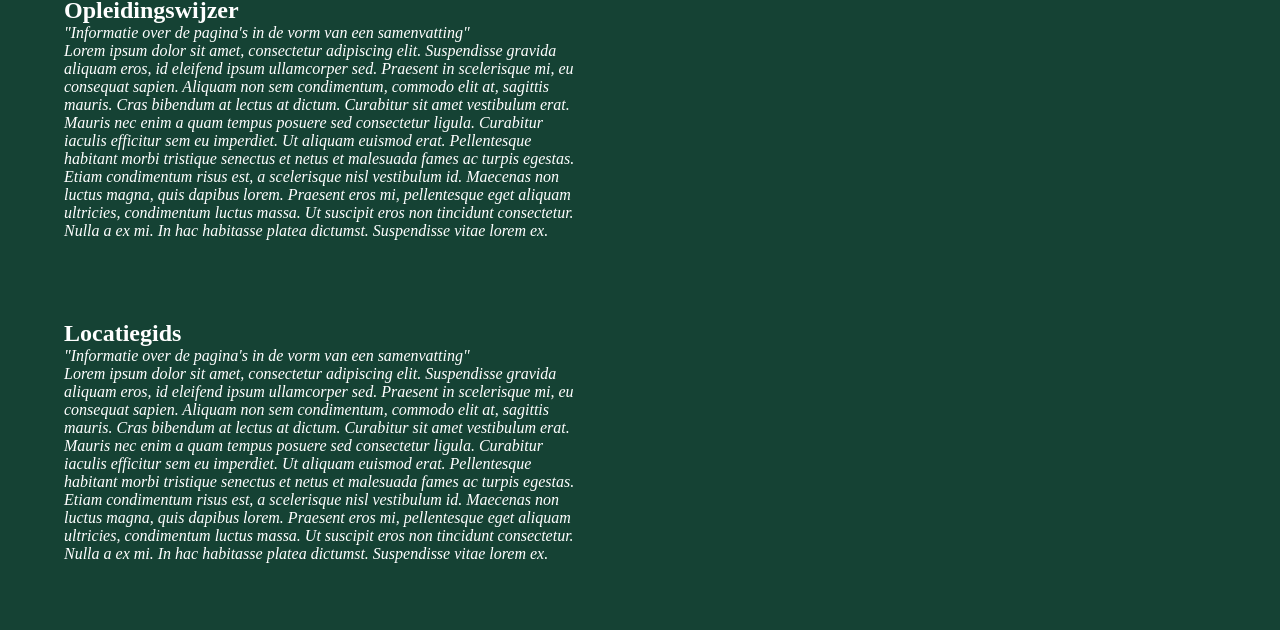
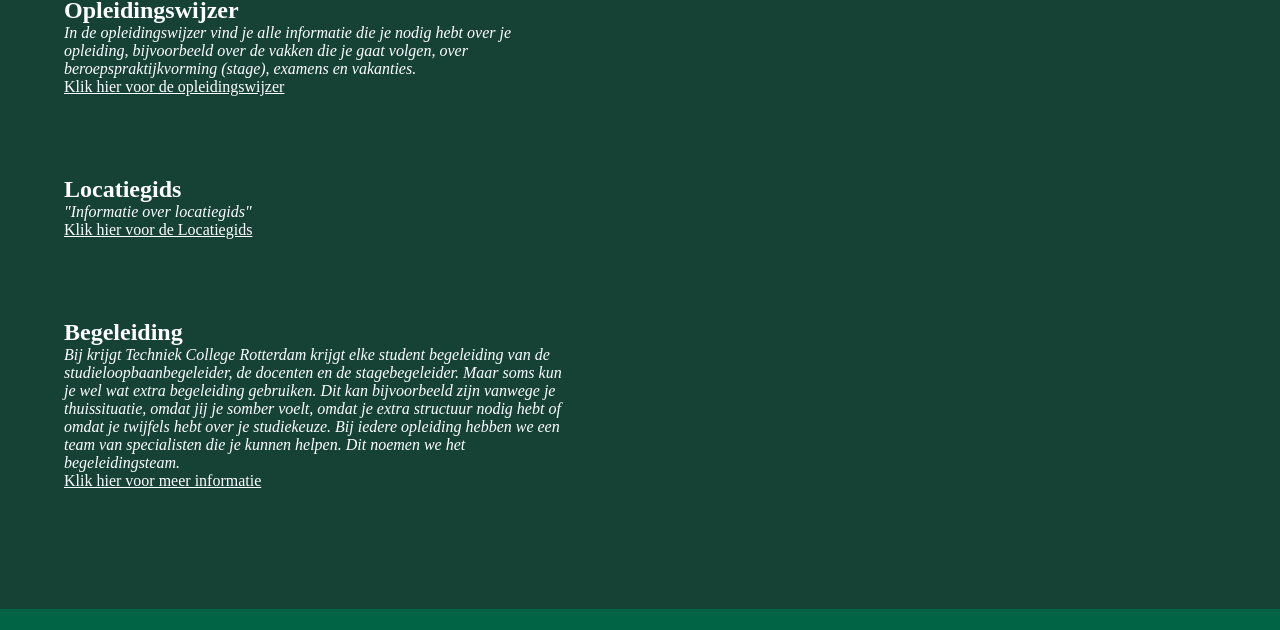
Before and after one commit to MaohuaFan/Project_Ouderavond, a plain HTML site: page opleiding.html in a window 1280 px wide. Shown: the part 119-749 px from the top of the page. Drawn offline with Linux system fonts and the light colour scheme.

Commit message:
Update opleiding.html

```diff
--- a/opleiding.html
+++ b/opleiding.html
@@ -52,21 +52,20 @@
             <h1 id="Opleidingswijzer">Opleiding</h1>
             <section>
                 <h2>Opleidingswijzer</h2>
-                <p>"Informatie over de pagina's in de vorm van een samenvatting"</p>
-                <p>
-                    Lorem ipsum dolor sit amet, consectetur adipiscing elit. Suspendisse gravida aliquam eros, id eleifend ipsum ullamcorper sed. Praesent in scelerisque mi, eu consequat sapien. Aliquam non sem condimentum, commodo elit at, sagittis mauris. Cras bibendum at lectus at dictum. Curabitur sit amet vestibulum erat. Mauris nec enim a quam tempus posuere sed consectetur ligula. Curabitur iaculis efficitur sem eu imperdiet. Ut aliquam euismod erat. Pellentesque habitant morbi tristique senectus et netus et malesuada fames ac turpis egestas. Etiam condimentum risus est, a scelerisque nisl vestibulum id. Maecenas non luctus magna, quis dapibus lorem. Praesent eros mi, pellentesque eget aliquam ultricies, condimentum luctus massa. Ut suscipit eros non tincidunt consectetur. Nulla a ex mi. In hac habitasse platea dictumst. Suspendisse vitae lorem ex.</p>
+                <p>In de opleidingswijzer vind je alle informatie die je nodig hebt over je opleiding, bijvoorbeeld over de vakken die je gaat volgen, over beroepspraktijkvorming (stage), examens en vakanties.</p>
+                <a href="https://studiehandleidingen.techniekcollegerotterdam.nl/studiehandleidingen/opleidingswijzer-software-developer/index">Klik hier voor de opleidingswijzer</a>
             </section>
             <section id="Locatiegids">
                 <h2>Locatiegids</h2>
-                <p>"Informatie over de pagina's in de vorm van een samenvatting"</p>
-                <p>
-                    Lorem ipsum dolor sit amet, consectetur adipiscing elit. Suspendisse gravida aliquam eros, id eleifend ipsum ullamcorper sed. Praesent in scelerisque mi, eu consequat sapien. Aliquam non sem condimentum, commodo elit at, sagittis mauris. Cras bibendum at lectus at dictum. Curabitur sit amet vestibulum erat. Mauris nec enim a quam tempus posuere sed consectetur ligula. Curabitur iaculis efficitur sem eu imperdiet. Ut aliquam euismod erat. Pellentesque habitant morbi tristique senectus et netus et malesuada fames ac turpis egestas. Etiam condimentum risus est, a scelerisque nisl vestibulum id. Maecenas non luctus magna, quis dapibus lorem. Praesent eros mi, pellentesque eget aliquam ultricies, condimentum luctus massa. Ut suscipit eros non tincidunt consectetur. Nulla a ex mi. In hac habitasse platea dictumst. Suspendisse vitae lorem ex.</p>
+                <p>"Informatie over locatiegids"</p>
+                <a href="https://techniekcollegerotterdam-production-images-s3bucket.s3.eu-central-1.amazonaws.com/losfz7gnbacfy1lge8t6f2b9wbji?response-content-disposition=inline%3B%20filename%3D%22Locatiegids%20Jan%20Ligthartstraat%2022-23.pdf%22%3B%20filename%2A%3DUTF-8%27%27Locatiegids%2520Jan%2520Ligthartstraat%252022-23.pdf&response-content-type=application%2Fpdf&X-Amz-Algorithm=AWS4-HMAC-SHA256&X-Amz-Credential=AKIA345T7DJ3BXOCWR46%2F20221102%2Feu-central-1%2Fs3%2Faws4_request&X-Amz-Date=20221102T083420Z&X-Amz-Expires=300&X-Amz-SignedHeaders=host&X-Amz-Signature=cf11f537e6d1cac61baf44150ee3219cfdf57794ff38a71cc09ac8b5d37f579f">Klik hier voor de Locatiegids</a>
             </section>
             <section id="Begeleiding">
                 <h2>Begeleiding</h2>
-                <p>"Informatie over de pagina's in de vorm van een samenvatting"</p>
-                <p>
-                    Lorem ipsum dolor sit amet, consectetur adipiscing elit. Suspendisse gravida aliquam eros, id eleifend ipsum ullamcorper sed. Praesent in scelerisque mi, eu consequat sapien. Aliquam non sem condimentum, commodo elit at, sagittis mauris. Cras bibendum at lectus at dictum. Curabitur sit amet vestibulum erat. Mauris nec enim a quam tempus posuere sed consectetur ligula. Curabitur iaculis efficitur sem eu imperdiet. Ut aliquam euismod erat. Pellentesque habitant morbi tristique senectus et netus et malesuada fames ac turpis egestas. Etiam condimentum risus est, a scelerisque nisl vestibulum id. Maecenas non luctus magna, quis dapibus lorem. Praesent eros mi, pellentesque eget aliquam ultricies, condimentum luctus massa. Ut suscipit eros non tincidunt consectetur. Nulla a ex mi. In hac habitasse platea dictumst. Suspendisse vitae lorem ex.</p>
+                <p>Bij krijgt Techniek College Rotterdam krijgt elke student begeleiding van de studieloopbaanbegeleider, de docenten en de stagebegeleider. Maar soms kun je wel wat extra begeleiding gebruiken. Dit kan bijvoorbeeld zijn vanwege je thuissituatie, omdat jij je somber voelt, omdat je extra structuur nodig hebt of omdat je twijfels hebt over je studiekeuze.
+
+                    Bij iedere opleiding hebben we een team van specialisten die je kunnen helpen. Dit noemen we het begeleidingsteam.</p>
+                <a href="https://www.techniekcollegerotterdam.nl/extra-begeleiding">Klik hier voor meer informatie</a>
             </section>
         </main>
         <footer>
```
